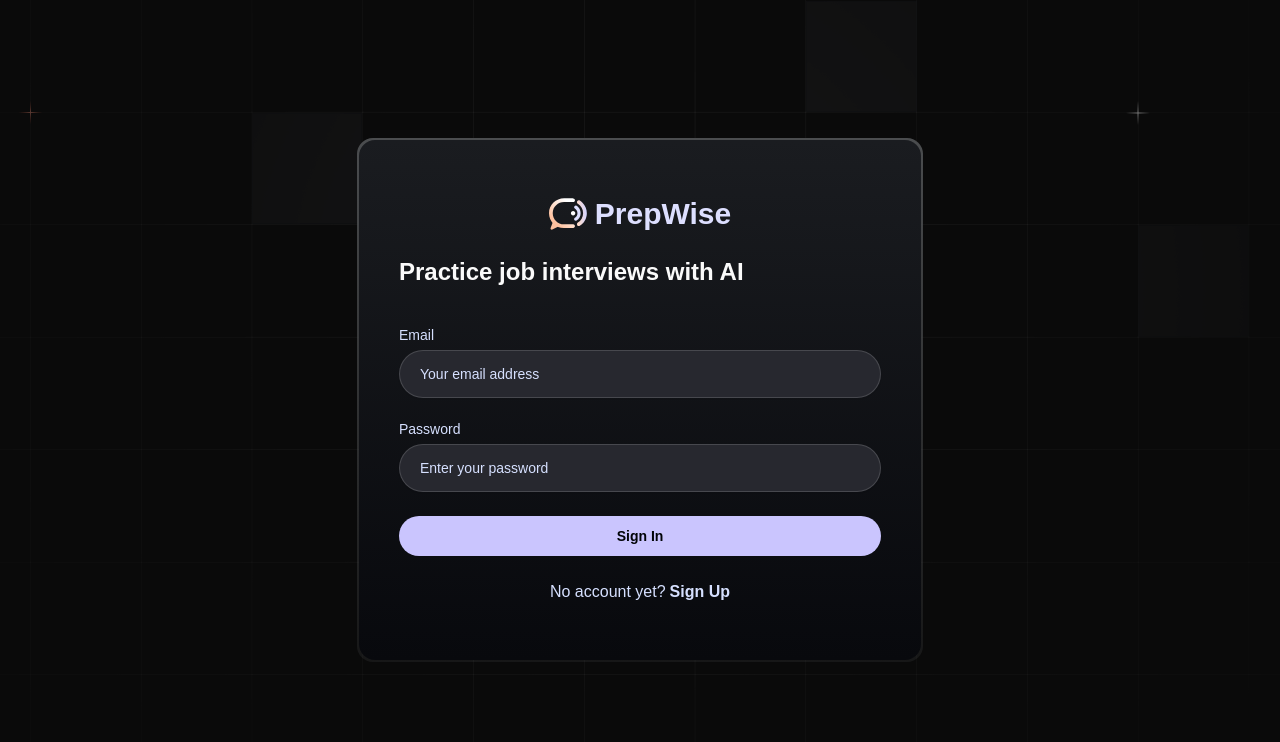
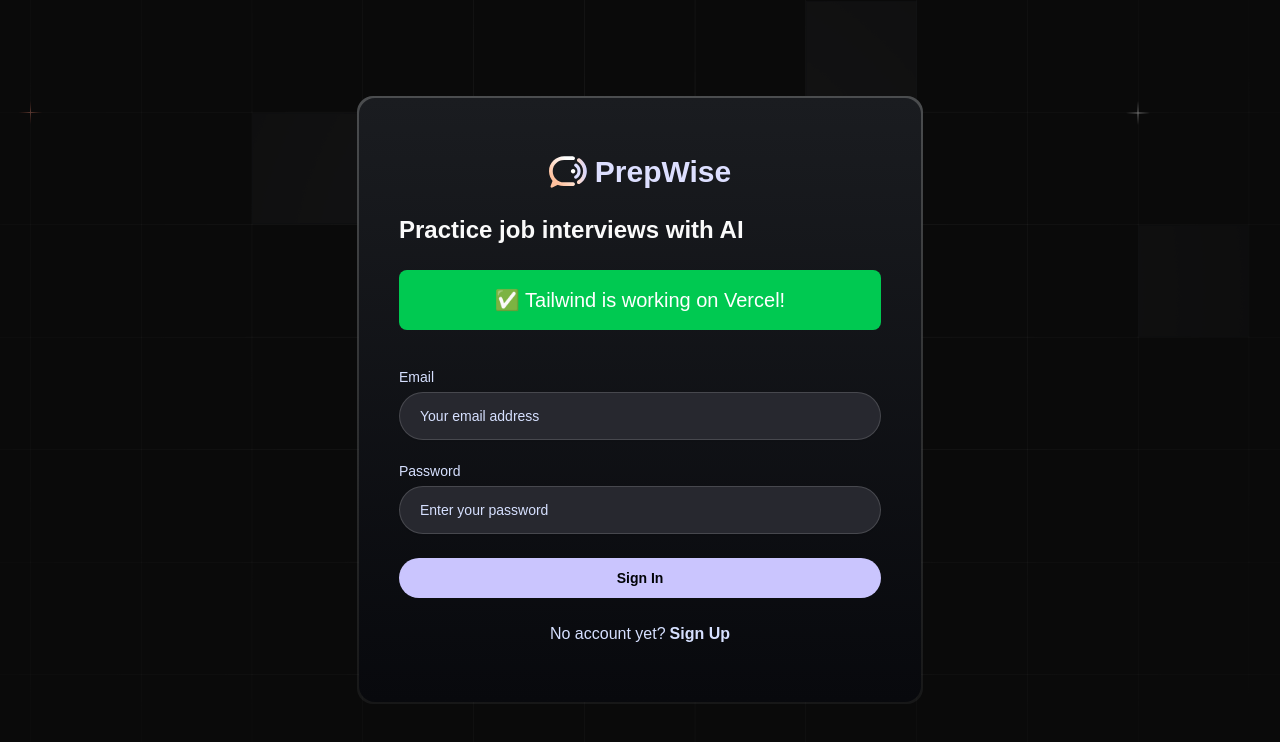
Before and after one commit to yaashi2004/ai_mock_interviewer, a Next.js app: page /sign-in in a window 1280 px wide. Shown: the top 742 px of the page. Built offline with nearby package versions, Linux system fonts and the light colour scheme; no server answers; a web font is replaced by a local one.

Commit message:
test: add tailwind verification div

```diff
--- a/components/AuthForm.tsx
+++ b/components/AuthForm.tsx
@@ -112,7 +112,10 @@
         </div>
 
         <h3>Practice job interviews with AI</h3>
-
+{/* Bonus Tailwind CSS Check */}
+<div className="bg-green-500 text-white p-4 rounded-md text-xl text-center">
+  ✅ Tailwind is working on Vercel!
+</div>
         <Form {...form}>
           <form onSubmit={form.handleSubmit(onSubmit)} className="w-full space-y-6 mt-4 form">
             {!isSignIn && (
```
